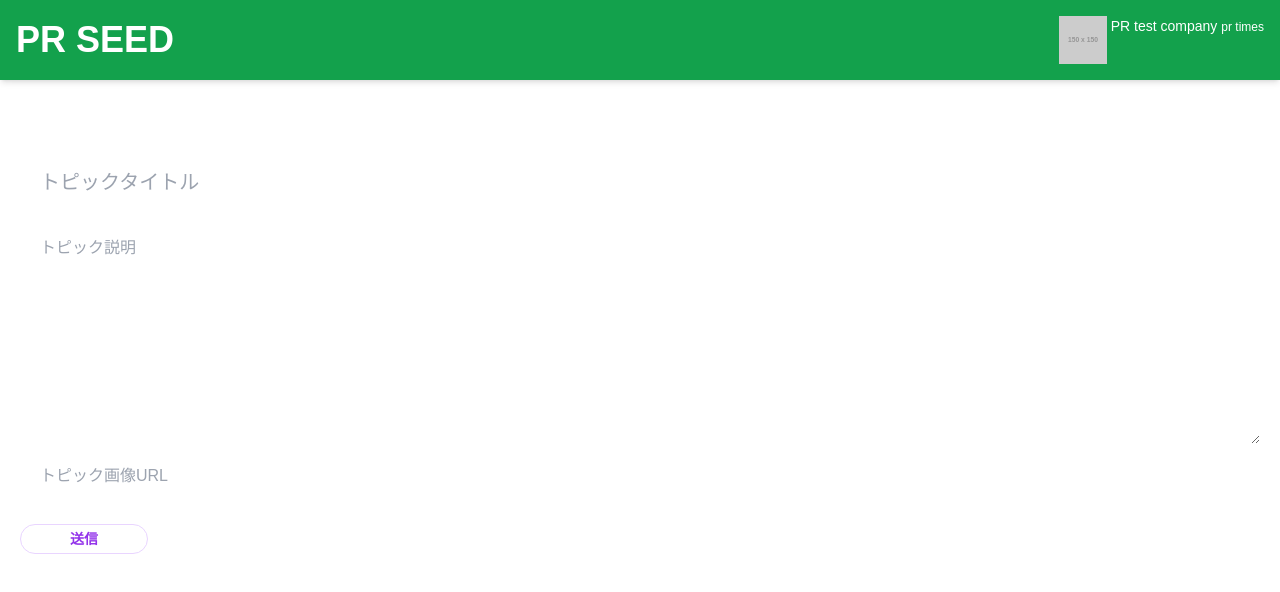
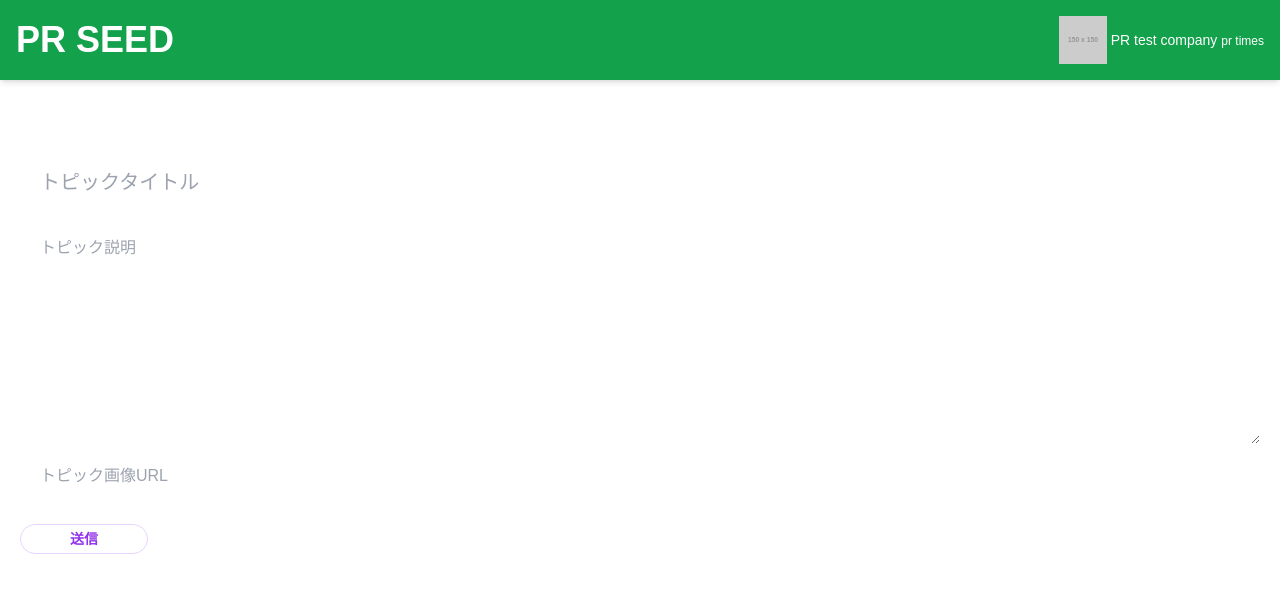
Before and after one commit to K-Kizuku/prtimes-hackathon-notice, a Next.js app in the folder frontend/: page /company in a window 1280 px wide. Shown: the top 592 px of the page. Built offline with nearby package versions, Linux system fonts and the light colour scheme; no server answers.

Commit message:
ヘッダースタイルを修正

```diff
--- a/frontend/src/components/AccountInfo.tsx
+++ b/frontend/src/components/AccountInfo.tsx
@@ -10,9 +10,9 @@ type Props = {
 const AccountInfo: FC<Props> = ({ name, email, imgURL, company }) => {
   return (
     <a href="#">
-      <div className="flex flex-row gap-1 ">
+      <div className="flex flex-row gap-1 items-center">
         <img className="w-12" src={imgURL} />
-        <div className="flex flex-col">
+        <div className="flex flex-col align-middle">
           <div className="flex flex-row items-baseline gap-1">
             <p className="text-sm">{company}</p>
             <p className="text-xs">{name}</p>
```
